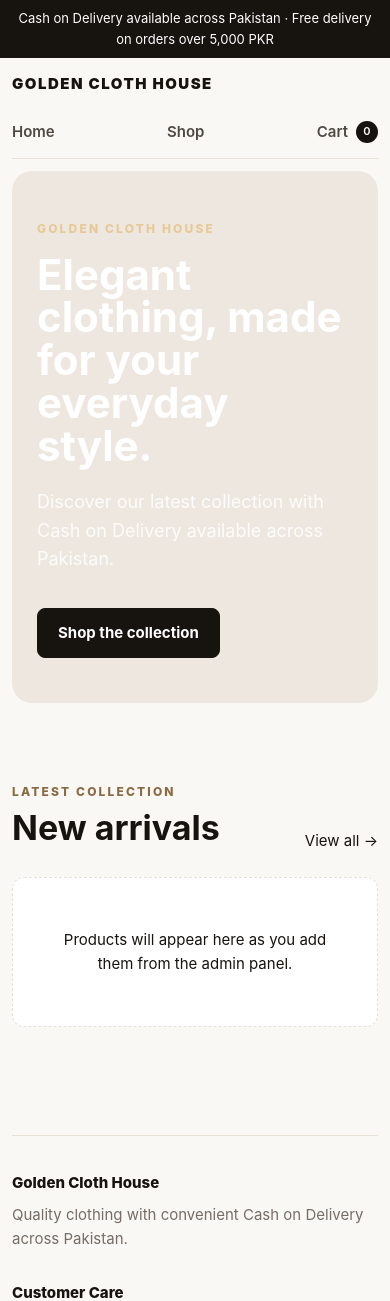
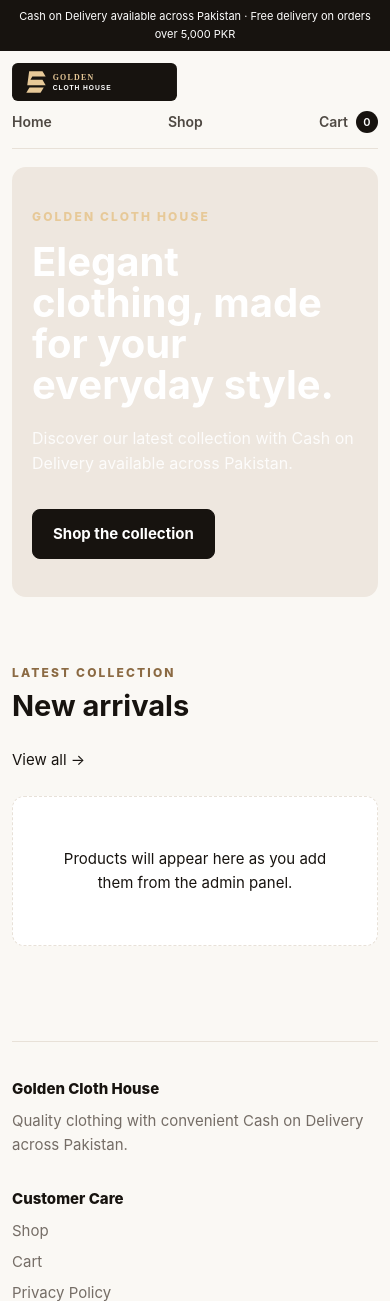
Before and after one commit to Ahmed4726/golden-cloth-house, a Laravel app: page / in a window 390 px wide. Shown: the top 1301 px of the page. Run offline with Laravel 12, Linux system fonts and the light colour scheme; data that the repository does not hold is empty.

Commit message:
feat: polish responsive storefront and branding

```diff
--- a/resources/views/storefront/layout.blade.php
+++ b/resources/views/storefront/layout.blade.php
@@ -77,17 +77,24 @@
             display: flex;
             align-items: center;
             justify-content: space-between;
-            gap: 24px;
+            gap: 28px;
             border-bottom: 1px solid var(--line);
-            background: rgba(250, 248, 244, .96);
+            background: rgba(250, 248, 244, .97);
             position: sticky;
             top: 0;
             z-index: 30;
             backdrop-filter: blur(12px);
+            padding-top: 8px;
+            padding-bottom: 8px;
         }
 
-        .logo { font-weight: 900; letter-spacing: .1em; white-space: nowrap; }
-        .nav { display: flex; align-items: center; gap: 22px; }
+        .brand-logo {
+            width: 210px;
+            height: auto;
+            display: block;
+        }
+
+        .nav { display: flex; align-items: center; gap: 24px; }
         .nav a { color: #4f4943; font-weight: 600; }
         .nav a:hover { color: var(--accent-dark); }
         .cart-link { display: inline-flex; align-items: center; gap: 8px; }
@@ -213,29 +236,51 @@
         .footer-title { color: var(--ink); font-weight: 800; margin-bottom: 8px; }
         .footer-links { display: grid; gap: 7px; }
         .empty { padding: 50px; background: #fff; border: 1px dashed var(--line); border-radius: 12px; text-align: center; }
-        .pagination { display: flex; justify-content: center; gap: 8px; margin-top: 30px; }
+        .pagination { display: flex; justify-content: center; gap: 8px; margin-top: 30px; flex-wrap: wrap; }
         .pagination a, .pagination span { padding: 8px 12px; background: #fff; border: 1px solid var(--line); border-radius: 7px; }
 
-        @media (max-width: 950px) {
+        @media (max-width: 1050px) {
             .product-grid { grid-template-columns: repeat(3, 1fr); }
             .product-detail, .cart-layout, .checkout-layout { grid-template-columns: 1fr; }
             .summary { position: static; }
+            .shop-filters { grid-template-columns: 1fr 1fr; }
+            .filter-search { grid-column: span 2; }
+            .price-filter { grid-column: span 2; }
         }
+
         @media (max-width: 700px) {
-            .header { flex-wrap: wrap; padding: 14px 0; }
-            .nav { width: 100%; justify-content: space-between; gap: 10px; overflow-x: auto; }
+            .site { width: min(100% - 28px, 1280px); }
+            .header { flex-wrap: wrap; gap: 10px 18px; padding: 12px 0; }
+            .brand-logo { width: 185px; }
+            .nav { width: 100%; justify-content: space-between; gap: 10px; overflow-x: auto; padding-bottom: 2px; }
+            .nav a { white-space: nowrap; font-size: 14px; }
+            .hero { min-height: 470px; margin-top: 18px; border-radius: 14px; }
+            .hero-content { padding: 45px 25px; }
+            .hero-content p { font-size: 16px; }
             .product-grid { grid-template-columns: repeat(2, 1fr); gap: 12px; }
-            .filters { grid-template-columns: 1fr; }
+            .shop-filters { grid-template-columns: 1fr; padding: 16px; gap: 12px; }
+            .filter-search, .price-filter { grid-column: span 1; }
+            .price-fields { grid-template-columns: 1fr 1fr; }
+            .filter-actions { display: grid; grid-template-columns: 1fr 1fr; }
+            .filter-actions .btn { width: 100%; }
+            .shop-results-bar { align-items: flex-start; flex-direction: column; }
             .cart-item { grid-template-columns: 70px 1fr auto; }
             .cart-item img { width: 70px; height: 90px; }
             .cart-price { grid-column: 2; }
             .thumbs { grid-template-columns: repeat(5, 1fr); }
             .footer-grid { grid-template-columns: 1fr; }
+            .section { padding: 35px 0; }
+            .section-head { align-items: flex-start; flex-direction: column; }
+            h2 { font-size: 29px; }
         }
+
         @media (max-width: 460px) {
-            .site { width: min(100% - 24px, 1240px); }
-            .hero { min-height: 470px; margin-top: 12px; }
-            .hero-content { padding: 45px 25px; }
+            .site { width: calc(100% - 24px); }
+            .brand-logo { width: 165px; }
+            .announcement { font-size: 11px; padding-inline: 10px; }
+            .hero { min-height: 430px; }
+            .hero-content { padding: 32px 20px; }
+            .hero h1 { font-size: 40px; }
             .product-grid { grid-template-columns: 1fr 1fr; }
             .card-body { padding: 11px; }
             .card-body h3 { font-size: 15px; }
@@ -250,7 +298,9 @@
     <div class="announcement">Cash on Delivery available across Pakistan · Free delivery on orders over {{ number_format(config('store.free_shipping_threshold')) }} {{ config('store.currency') }}</div>
 
     <header class="site header">
-        <a class="logo" href="{{ route('home') }}">GOLDEN CLOTH HOUSE</a>
+        <a href="{{ route('home') }}" aria-label="{{ config('store.name') }} home">
+            <img class="brand-logo" src="{{ asset('images/golden-cloth-house-logo.svg') }}" alt="{{ config('store.name') }}">
+        </a>
 
         <nav class="nav" aria-label="Main navigation">
             <a href="{{ route('home') }}">Home</a>
```
Also changed, not shown: other parts of resources/views/storefront/layout.blade.php (+38 -13 lines).
